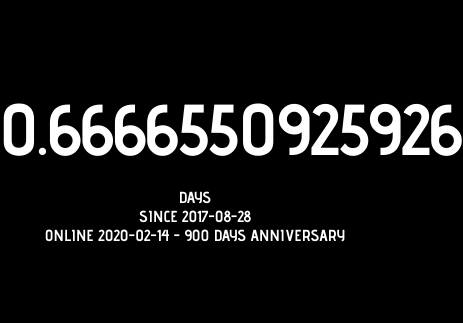
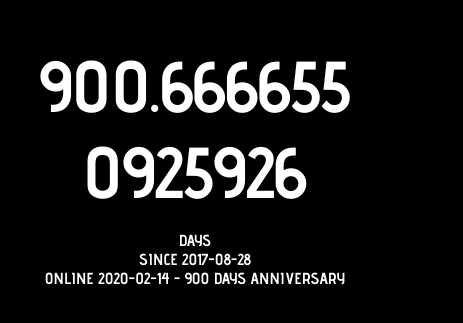
Before and after one commit to thermitex/thermitex.github.io, a plain HTML site: page proj/lovecount/index.html in a window 390 px wide. Shown: the part 249-572 px from the top of the page, 463 px wide, since content can reach past the window. Drawn offline with Linux system fonts and the light colour scheme.

Commit message:
Mobile friendlyyyyyes

```diff
--- a/proj/lovecount/style.css
+++ b/proj/lovecount/style.css
@@ -11,6 +11,9 @@ body {
     font-size: 72px;
     text-align: center;
     margin: 0 0 15px;
+    word-break: normal;
+    white-space: pre-wrap;
+    word-wrap: break-word;
 }
 
 #since {
@@ -40,7 +43,7 @@ a:hover {
     top: 50%;
     left: 50%;
     transform: translate(-50%, -50%);
-    max-width: 80%8;
+    max-width: 80%;
 }
 
 @font-face {
```
